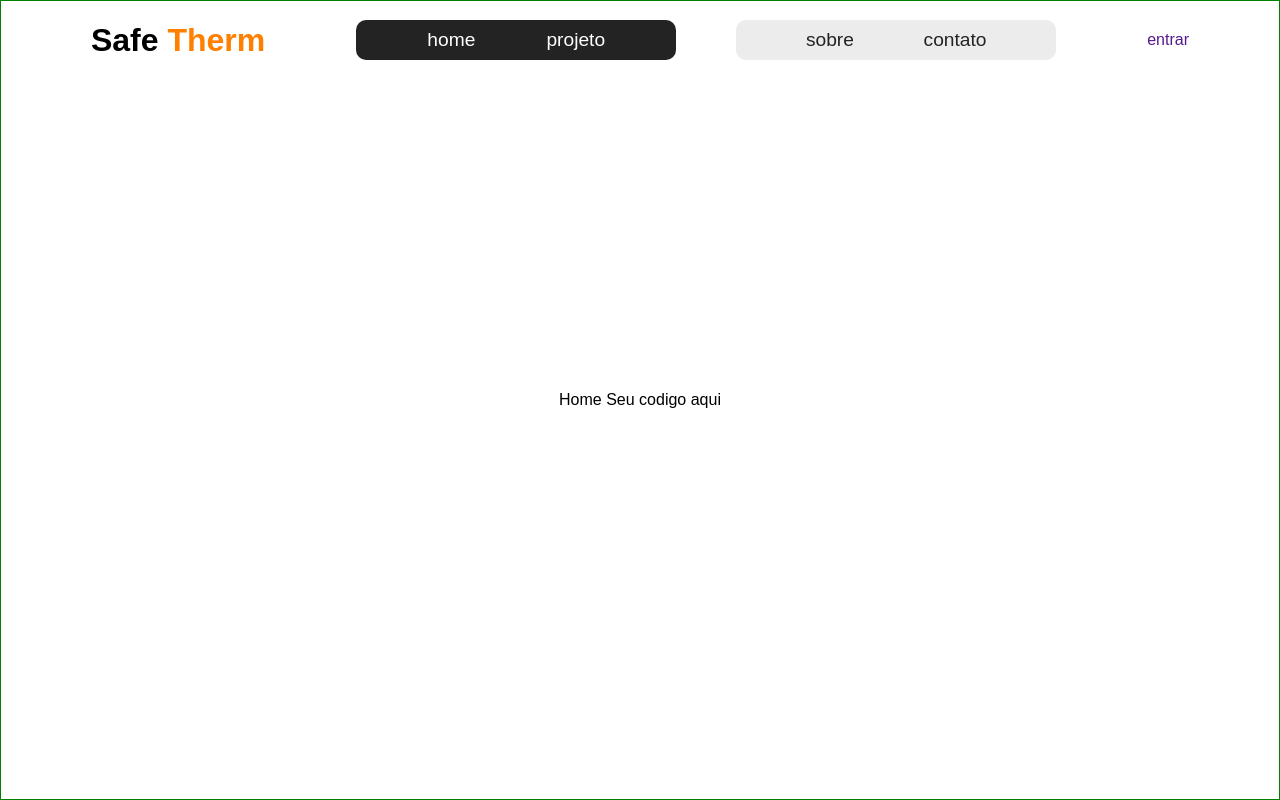
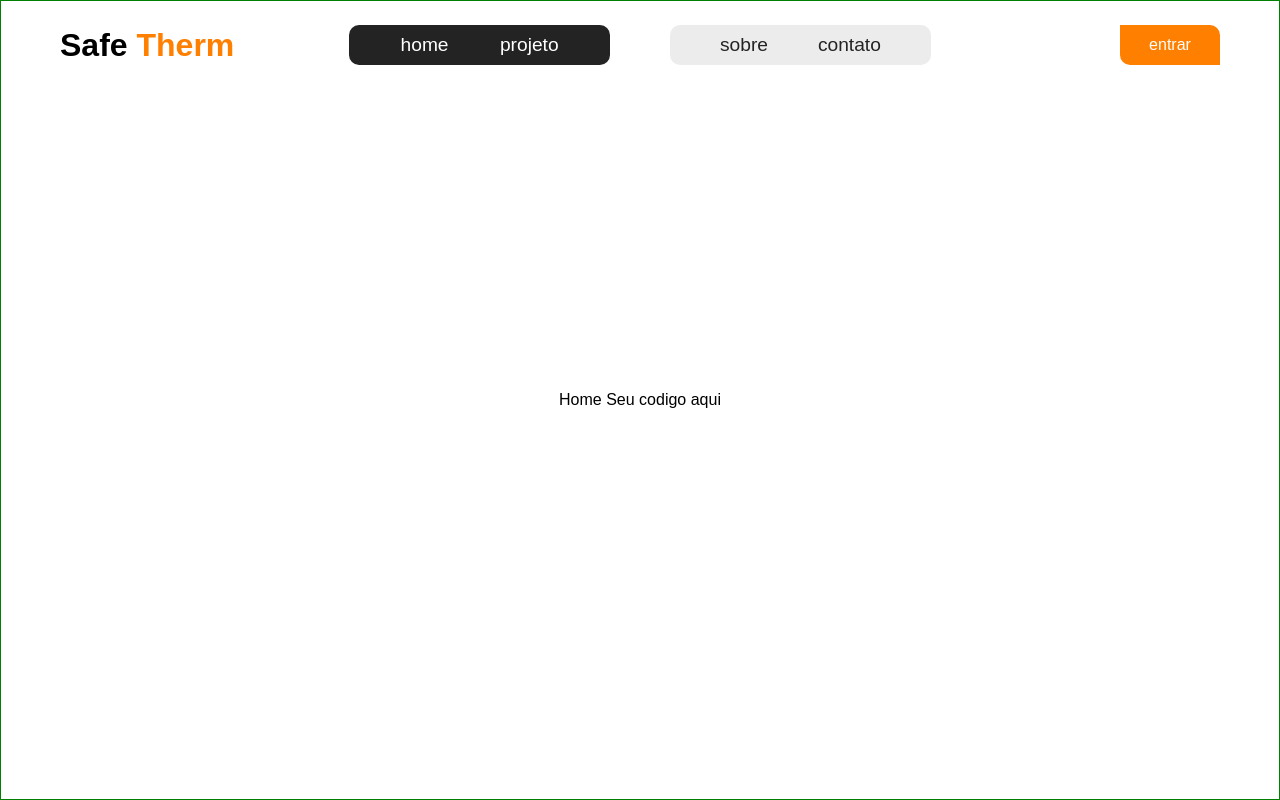
Before and after one commit to ySkillo/aula_geral_css, a plain HTML site: page public/index.html in a window 1280 px wide. Shown: the top 800 px of the page. Drawn offline with Linux system fonts and the light colour scheme; a web font is replaced by a local one.

Commit message:
navbar corrigida para aula de css para realizamento do site

```diff
--- a/public/index.html
+++ b/public/index.html
@@ -10,9 +10,12 @@
 
  <body>
      <header>
-         <a href="">
-             <h1>Safe <span>Therm</span></h1>
-         </a>
+        <div class="box-nav-logo">
+            <a href="">
+                <h1>Safe <span>Therm</span></h1>
+            </a>
+        </div>
+
          <nav>
              <div class="menu-primario">
                  <ul>
@@ -31,7 +34,9 @@
              </div>
 
          </nav>
-         <a href="">entrar</a>
+         <div class="box-nav-btn">
+            <a href="" class="botao-login">entrar</a>
+         </div>
      </header>
      <section class="home">
          <div class="container">
--- a/public/styles/onepage.css
+++ b/public/styles/onepage.css
@@ -20,10 +20,24 @@
  header{
      position: fixed;
      display: flex;
-     justify-content: space-evenly;
-     top: 20px;
+     justify-content: space-between;
+     padding: 0px 60px;
+     top: 25px;
      width: 100%;
      align-items: center;
+
+ }
+ header .box-nav-logo{
+    display: flex;
+    justify-content: flex-start;
+    width: 30%;
+
+ }
+ header .box-nav-btn{
+    display: flex;
+    justify-content: flex-end;
+    width: 30%;
+
  }
  header a h1 span{
      color: #ff7f00;
@@ -36,6 +50,7 @@
      flex-direction: row;
      width: 700px;
      gap: 60px;
+
  }
  header nav .menu-primario{
      display: block;
@@ -74,6 +89,16 @@
      font-size: 1.2rem;
      font-weight: 200;
  }
+ header .botao-login{
+    display: block;
+    text-align: center;
+    line-height: 40px;
+    width: 100px;
+    height: 40px;
+    border-radius: 0px 10px 0px 10px;
+    color: #fff;
+    background: #ff7f00;
+ }
  .home{
      width: 100%;
      height: 100vh;
```
Also changed, not shown: public/assets/icon/Truck.png (added).
